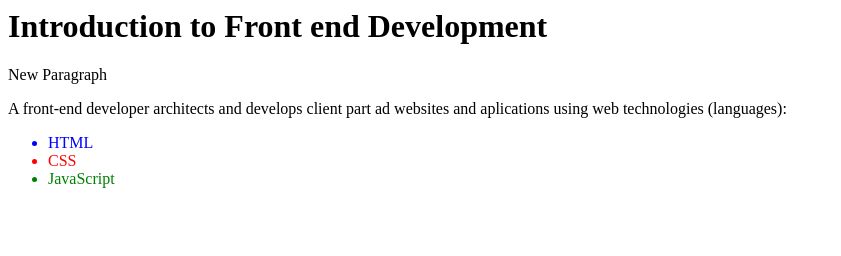
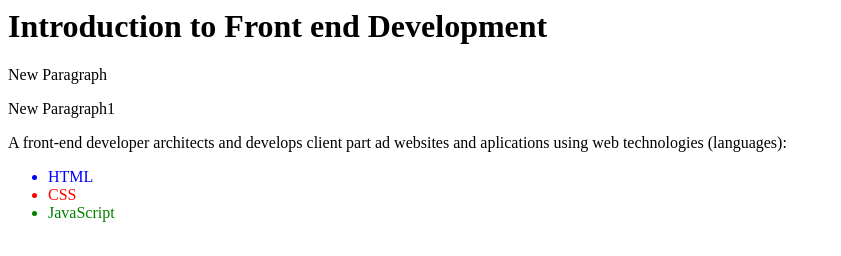
Before and after one commit to marijamanic/zavrsni, a plain HTML site: page index.html in a window 1280 px wide. Shown: the whole page, without its empty margins (0-841 px from the left). Drawn offline with Linux system fonts and the light colour scheme.

Commit message:
One more Paragraph Added

```diff
--- a/index.html
+++ b/index.html
@@ -1,5 +1,6 @@
 <h1>Introduction to Front end Development</h1>
 <p>New Paragraph</p>
+<p>New Paragraph1</p>
 <p>A front-end developer architects and develops client part ad websites and aplications using web technologies (languages):</p>
 <ul>
     <li style="color:blue">HTML</li>
```
